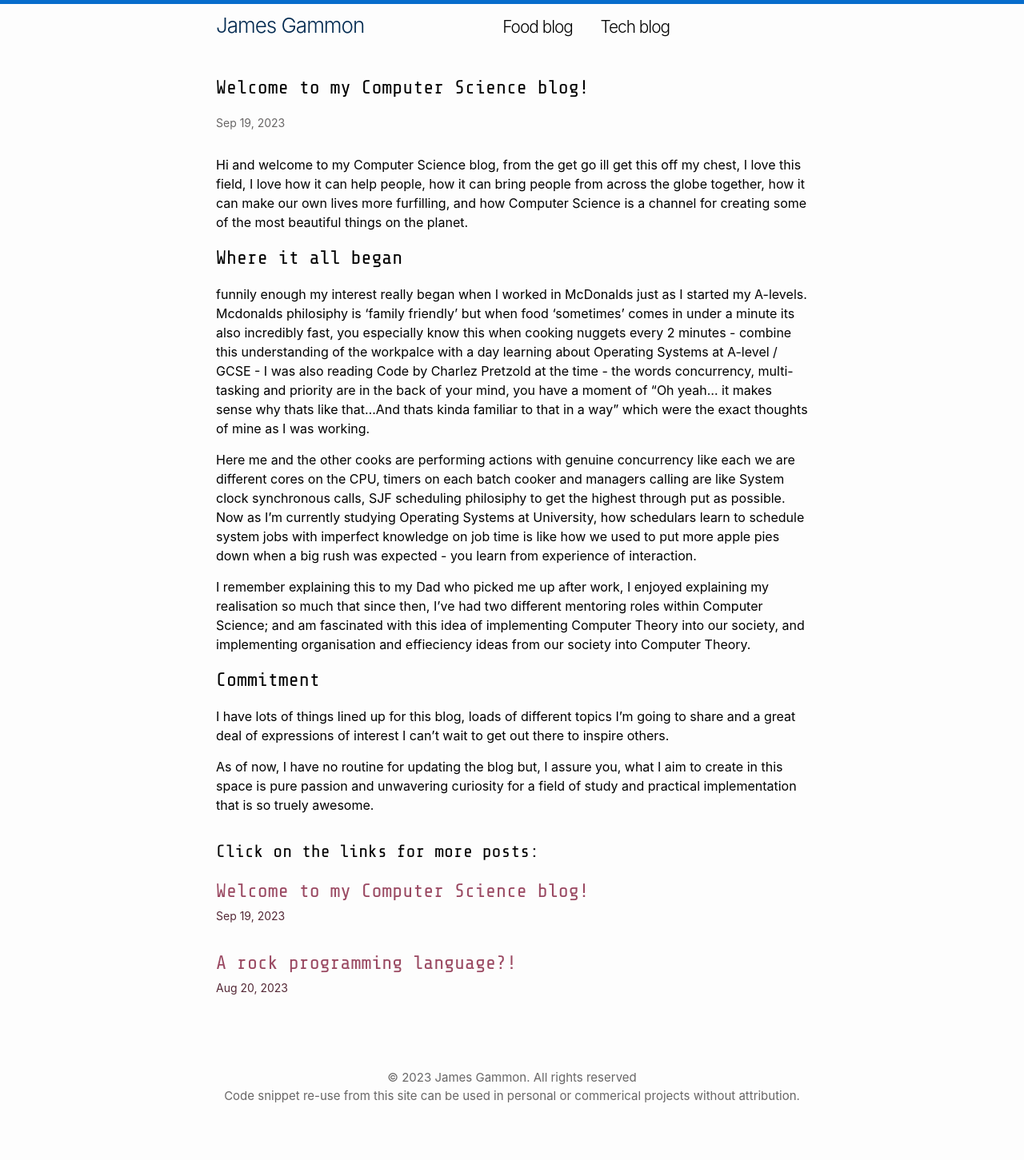
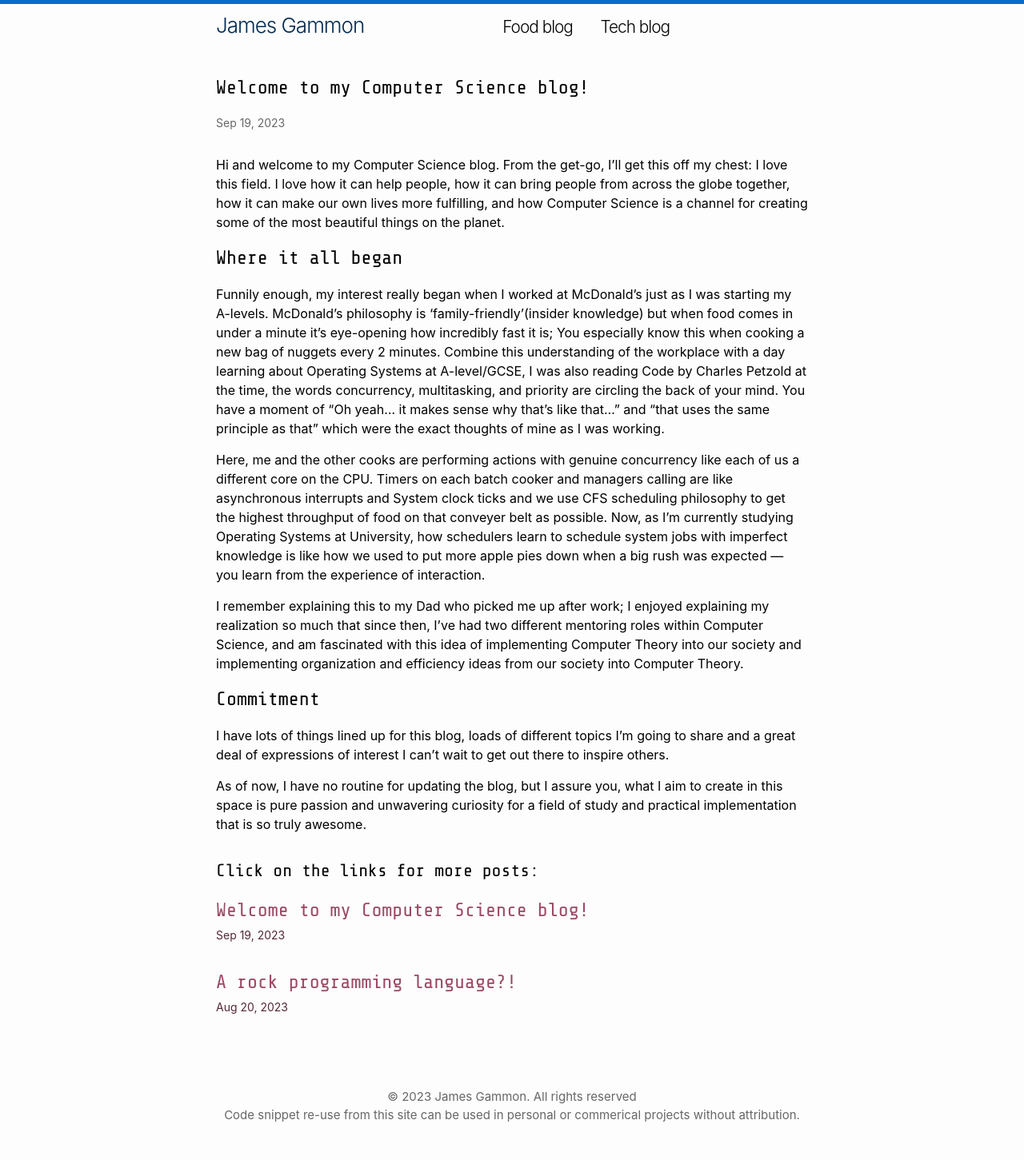
Before and after one commit to jamesgammo/jamesgammo.github.io, a Jekyll site: the page built from code/_posts/2023-08-19-first-cs-post copy.markdown, in a window 1280 px wide. Shown: the whole page at 80% size. Built offline with Jekyll 4.4.1, drawn with Linux system fonts in a browser that asks for light colours; before the commit the page ends 1427 px from its top, so only the background shows below that.

Commit message:
updating blog posts

```diff
--- a/code/_posts/2023-08-19-first-cs-post copy.markdown
+++ b/code/_posts/2023-08-19-first-cs-post copy.markdown
@@ -4,17 +4,17 @@ title:  "Welcome to my Computer Science blog!"
 date:   2023-09-19 11:56:06 +0100
 category: CS
 ---
-Hi and welcome to my Computer Science blog, from the get go ill get this off my chest, I love this field, I love how it can help people, how it can bring people from across the globe together, how it can make our own lives more furfilling, and how Computer Science is a channel for creating some of the most beautiful things on the planet.
+Hi and welcome to my Computer Science blog. From the get-go, I'll get this off my chest: I love this field. I love how it can help people, how it can bring people from across the globe together, how it can make our own lives more fulfilling, and how Computer Science is a channel for creating some of the most beautiful things on the planet.
 
 <h1 style="font-family: 'Share Tech Mono'"> Where it all began </h1>
 
-funnily enough my interest really began when I worked in McDonalds just as I started my A-levels. Mcdonalds philosiphy is 'family friendly' but when food 'sometimes' comes in under a minute its also incredibly fast, you especially know this when cooking nuggets every 2 minutes - combine this understanding of the workpalce with a day learning about Operating Systems at A-level / GCSE - I was also reading Code by Charlez Pretzold at the time - the words concurrency, multi-tasking and priority are in the back of your mind, you have a moment of "Oh yeah... it makes sense why thats like that...And thats kinda familiar to that in a way" which were the exact thoughts of mine as I was working.
+Funnily enough, my interest really began when I worked at McDonald's just as I was starting my A-levels. McDonald's philosophy is 'family-friendly'(insider knowledge) but when food comes in under a minute it's eye-opening how incredibly fast it is; You especially know this when cooking a new bag of nuggets every 2 minutes. Combine this understanding of the workplace with a day learning about Operating Systems at A-level/GCSE, I was also reading Code by Charles Petzold at the time, the words concurrency, multitasking, and priority are circling the back of your mind. You have a moment of "Oh yeah... it makes sense why that's like that..." and "that uses the same principle as that" which were the exact thoughts of mine as I was working.
 
-Here me and the other cooks are performing actions with genuine concurrency like each we are different cores on the CPU, timers on each batch cooker and managers calling are like System clock synchronous calls, SJF scheduling philosiphy to get the highest through put as possible. Now as I'm currently studying Operating Systems at University, how schedulars learn to schedule system jobs with imperfect knowledge on job time is like how we used to put more apple pies down when a big rush was expected - you learn from experience of interaction.
+Here, me and the other cooks are performing actions with genuine concurrency like each of us a different core on the CPU. Timers on each batch cooker and managers calling are like asynchronous interrupts and System clock ticks and we use CFS scheduling philosophy to get the highest throughput of food on that conveyer belt as possible. Now, as I'm currently studying Operating Systems at University, how schedulers learn to schedule system jobs with imperfect knowledge is like how we used to put more apple pies down when a big rush was expected — you learn from the experience of interaction.
 
-I remember explaining this to my Dad who picked me up after work, I enjoyed explaining my realisation so much that since then, I've had two different mentoring roles within Computer Science; and am fascinated with this idea of implementing Computer Theory into our society, and implementing organisation and effieciency ideas from our society into Computer Theory.
+I remember explaining this to my Dad who picked me up after work; I enjoyed explaining my realization so much that since then, I've had two different mentoring roles within Computer Science, and am fascinated with this idea of implementing Computer Theory into our society and implementing organization and efficiency ideas from our society into Computer Theory.
 
 <h1 style="font-family: 'Share Tech Mono'" >Commitment</h1>
 I have lots of things lined up for this blog, loads of different topics I'm going to share and a great deal of expressions of interest I can't wait to get out there to inspire others.
 
-As of now, I have no routine for updating the blog but, I assure you, what I aim to create in this space is pure passion and unwavering curiosity for a field of study and practical implementation that is so truely awesome.
+As of now, I have no routine for updating the blog, but I assure you, what I aim to create in this space is pure passion and unwavering curiosity for a field of study and practical implementation that is so truly awesome.
--- a/index.markdown
+++ b/index.markdown
@@ -99,7 +99,7 @@ layout: home
 <p class="no-padding-paragraph" style="font-size: 26px">Check out my CV     :</p>
     <object
         type="application/pdf"
-        data="/James_Gammon_CV_pdf.pdf"
+        data="/James_Gammon_CV_Website.pdf"
         width="800"
         height="700"
         class="center-content"
```
Also changed, not shown: 1 other file.
